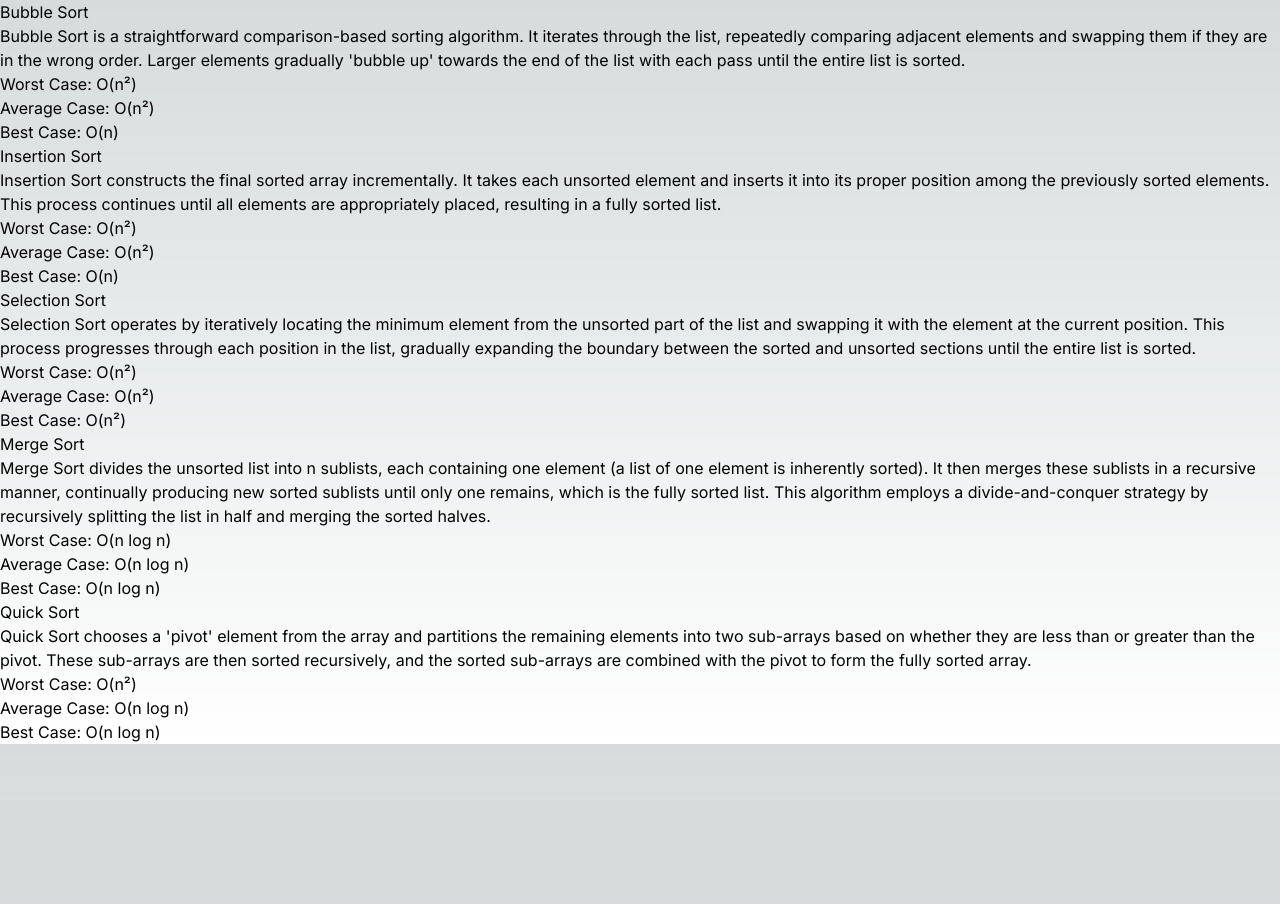
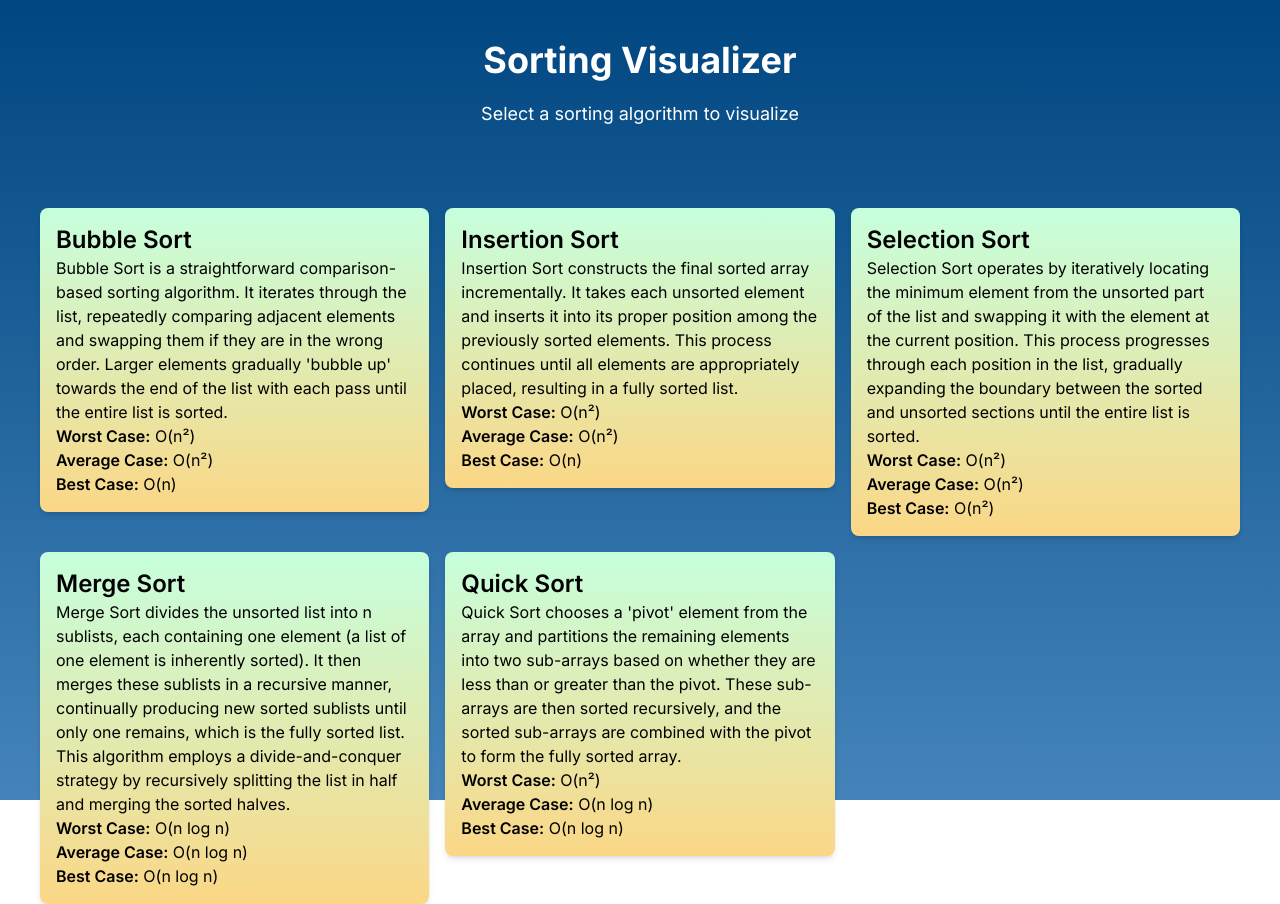
Before and after one commit to infysumanta/sorting-algorithm-visualizer, a Next.js app: page / in a window 1280 px wide. Before the commit the page ends 800 px from the top, so only its background shows below. Built offline with nearby package versions, Linux system fonts and the light colour scheme.

Commit message:
Refactor home page and add new component for home tiles

```diff
--- a/src/app/globals.css
+++ b/src/app/globals.css
@@ -2,7 +2,7 @@
 @tailwind components;
 @tailwind utilities;
 
-:root {
+/* :root {
   --foreground-rgb: 0, 0, 0;
   --background-start-rgb: 214, 219, 220;
   --background-end-rgb: 255, 255, 255;
@@ -14,7 +14,7 @@
     --background-start-rgb: 0, 0, 0;
     --background-end-rgb: 0, 0, 0;
   }
-}
+} */
 
 body {
   color: rgb(var(--foreground-rgb));
--- a/src/app/page.tsx
+++ b/src/app/page.tsx
@@ -1,19 +1,26 @@
+import HomeTiles from "@/components/home-tiiles";
 import { sortingAlgorithmsData } from "@/lib/constant";
 
 export default function Home() {
   return (
-    <>
+    <div className="bg-gradient-to-b from-[#004680] to-[#4484BA] h-screen w-screen p-10">
+      <div className="text-4xl text-center font-bold text-white">
+        Sorting Visualizer
+      </div>
+      <div className="text-center text-white text-lg mt-5">
+        Select a sorting algorithm to visualize
+      </div>
+      <div className="container m-auto mt-20">
+        <div className="grid grid-cols-1 md:grid-cols-2 lg:grid-cols-3 gap-4">
           {Object.entries(sortingAlgorithmsData).map(([key, value]) => {
             return (
               <div key={key}>
-            <h2>{value.title}</h2>
-            <p>{value.description}</p>
-            <p>Worst Case: {value.worstCase}</p>
-            <p>Average Case: {value.averageCase}</p>
-            <p>Best Case: {value.bestCase}</p>
+                <HomeTiles value={value} />
               </div>
             );
           })}
-    </>
+        </div>
+      </div>
+    </div>
   );
 }
--- /dev/null
+++ b/src/components/home-tiiles.tsx
@@ -0,0 +1,31 @@
+"use client";
+import { AlgorithmInfo } from "@/lib/types";
+import { useRouter } from "next/navigation";
+
+interface Props {
+  value: AlgorithmInfo;
+}
+export default function HomeTiles({ value }: Props) {
+  const router = useRouter();
+  const onClick = () => {
+    router.push(`/visualizer?algorithm=${value.key}`);
+  };
+  return (
+    <div
+      className="p-4 rounded-lg shadow-md cursor-pointer bg-gradient-to-b from-[#C6FFDD] to-[#FBD786]"
+      onClick={onClick}
+    >
+      <h2 className="text-2xl font-semibold">{value.title}</h2>
+      <p>{value.description}</p>
+      <p>
+        <span className="font-semibold">Worst Case:</span> {value.worstCase}
+      </p>
+      <p>
+        <span className="font-semibold">Average Case:</span> {value.averageCase}
+      </p>
+      <p>
+        <span className="font-semibold">Best Case:</span> {value.bestCase}
+      </p>
+    </div>
+  );
+}
--- a/src/components/visualizer.tsx
+++ b/src/components/visualizer.tsx
@@ -7,6 +7,7 @@ import { generateAnimationArray } from "@/lib/algo";
 import { sortingAlgorithmsData } from "@/lib/constant";
 import { SortingAlgorithmType } from "@/lib/types";
 import { algorithmOptions } from "@/lib/utils";
+import Link from "next/link";
 import { useParams, useSearchParams } from "next/navigation";
 import { useRouter } from "next/navigation";
 import { useEffect } from "react";
@@ -54,9 +55,12 @@ export default function VisualzerComponent() {
           <div className="h-[66px] relative flex items-center justify-between w-full bg-gradient-to-b from-indigo-950 via-purple-750 to-indigo-950 shadow-lg">
             <div className="container m-auto">
               <header className="flex items-center justify-between w-full ">
-                <h1 className="text-gray-300 text-2xl font-semibold hidden md:flex">
+                <Link
+                  className="text-gray-300 text-2xl font-semibold hidden md:flex"
+                  href={"/"}
+                >
                   Sorting Visulizer
-                </h1>
+                </Link>
                 <div className="flex items-center justify-center gap-4 ">
                   <SliderComponent
                     isDisabled={isSorting}
@@ -93,7 +97,7 @@ export default function VisualzerComponent() {
                       {sortingAlgorithmsData[selectedAlgorithm]?.title}
                     </h3>
                     <p className="text-sm text-grey-500 pt-2">
-                      {sortingAlgorithmsData[selectedAlgorithm].description}
+                      {sortingAlgorithmsData[selectedAlgorithm]?.description}
                     </p>
                   </div>
 
@@ -103,19 +107,22 @@ export default function VisualzerComponent() {
                       <p className="flex w-full text-sm text-gray-200">
                         <span className="w-28">Worst Case:</span>
                         <span>
-                          {sortingAlgorithmsData[selectedAlgorithm].worstCase}
+                          {sortingAlgorithmsData[selectedAlgorithm]?.worstCase}
                         </span>
                       </p>
                       <p className="flex w-full text-sm text-gray-200">
                         <span className="w-28">Average Case:</span>
                         <span>
-                          {sortingAlgorithmsData[selectedAlgorithm].averageCase}
+                          {
+                            sortingAlgorithmsData[selectedAlgorithm]
+                              ?.averageCase
+                          }
                         </span>
                       </p>
                       <p className="flex w-full text-sm text-gray-200">
                         <span className="w-28">Best Case:</span>
                         <span>
-                          {sortingAlgorithmsData[selectedAlgorithm].bestCase}
+                          {sortingAlgorithmsData[selectedAlgorithm]?.bestCase}
                         </span>
                       </p>
                     </div>
--- a/src/lib/constant.ts
+++ b/src/lib/constant.ts
@@ -8,6 +8,7 @@ export const sortingAlgorithmsData: SortingAlgorithmsData = {
     worstCase: "O(n²)",
     averageCase: "O(n²)",
     bestCase: "O(n)",
+    key: "bubble",
   },
   insertion: {
     title: "Insertion Sort",
@@ -16,6 +17,7 @@ export const sortingAlgorithmsData: SortingAlgorithmsData = {
     worstCase: "O(n²)",
     averageCase: "O(n²)",
     bestCase: "O(n)",
+    key: "insertion",
   },
   selection: {
     title: "Selection Sort",
@@ -24,6 +26,7 @@ export const sortingAlgorithmsData: SortingAlgorithmsData = {
     worstCase: "O(n²)",
     averageCase: "O(n²)",
     bestCase: "O(n²)",
+    key: "selection",
   },
   merge: {
     title: "Merge Sort",
@@ -32,6 +35,7 @@ export const sortingAlgorithmsData: SortingAlgorithmsData = {
     worstCase: "O(n log n)",
     averageCase: "O(n log n)",
     bestCase: "O(n log n)",
+    key: "merge",
   },
   quick: {
     title: "Quick Sort",
@@ -40,5 +44,6 @@ export const sortingAlgorithmsData: SortingAlgorithmsData = {
     worstCase: "O(n²)",
     averageCase: "O(n log n)",
     bestCase: "O(n log n)",
+    key: "quick",
   },
 };
--- a/src/lib/types.d.ts
+++ b/src/lib/types.d.ts
@@ -51,6 +51,11 @@ export type AlgorithmInfo = {
    * The best-case time complexity of the algorithm.
    */
   bestCase: string;
+
+  /**
+   * The key of the algorithm.
+   */
+  key: string;
 };
 
 /**
```
Lines whose indentation alone changed are shown as unchanged.
